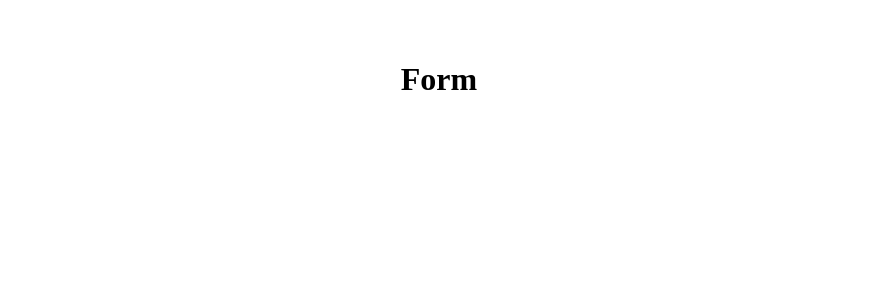
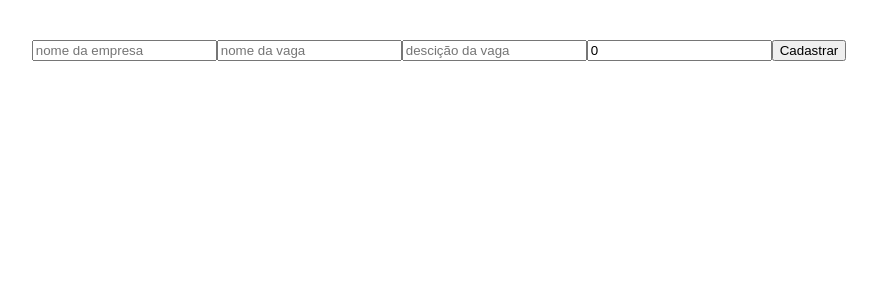
Before and after one commit to Caliel-Albuquerque/react-jobja, a React (Vite) app: page /vagas in a window 1280 px wide. Shown: the top 300 px of the page, without its empty margins (201-1078 px from the left). Built offline with nearby package versions, Linux system fonts and the light colour scheme.

Commit message:
listJobs

```diff
--- a/src/pages/AddVagaCompany/Addvaga.jsx
+++ b/src/pages/AddVagaCompany/Addvaga.jsx
@@ -1,9 +1,67 @@
-import React from "react";
+import React, { useState } from "react";
+// import JOBS from "../../data/data";
 
 export function Addvaga(){
+
+    const [nameCompany, setNameCompany] = useState("");
+    const [nameJob, setNameJob] = useState("");
+    const [description, setDescription] = useState("");
+    const [salaty, setSalary] = useState(0);
+
+    const [listJobs, setListJobs] = useState([
+        {
+            index: 0 ,
+            nameCompany: "",
+            nameJob: "",
+            description: "",
+            salary: "",
+            logo: "C:\Users\calie\Documents\T.I\JobJá\react-jobja\public\imgs\Company logo.png",
+            bg: "C:\Users\calie\Documents\T.I\JobJá\react-jobja\public\imgs\backgroundJob.png"
+
+        }
+    ])
+
+    const handlenameCompany = (value) =>{
+        setNameCompany(value.target.value)
+    }
+
+    const handlenameJob = (value) =>{
+        setNameJob(value.target.value)
+    }
+
+    const handleDescription = (value) =>{
+        setDescription(value.target.value)
+    }
+
+    const handleSalary = (value) =>{
+        setSalary(value.target.value)
+    }
+
+    const handleAddJob = (event) => {
+        event.preventDefault();
+        const newJob = {index: listJobs.indexOf.length ,nameCompany: nameCompany, nameJob: nameJob, description: description, salary: salaty}
+
+        setListJobs([...listJobs, newJob])
+
+
+    }
+
+    listJobs.map((job) => {
+        console.log(job)
+    })
+
     return(
         <>
-            <h1>Form</h1>
+           <form onSubmit={handleAddJob} action="">
+
+            <input value={nameCompany} onChange={handlenameCompany} type="text" required placeholder="nome da empresa"/>
+            <input value={nameJob} onChange={handlenameJob} type="text" required placeholder="nome da vaga"/>
+            <input value={description} onChange={handleDescription} type="text" required placeholder="descição da vaga"/>
+            <input value={salaty} onChange={handleSalary} type="number" required placeholder="Salário"/>
+
+
+                <button type="submit">Cadastrar</button>
+           </form>
         </>
     )
 }
```
Also changed, not shown: src/data/data.js (+15 -5 lines), public/imgs/Company logo.png (added), public/imgs/backgroundJob.png (added).
